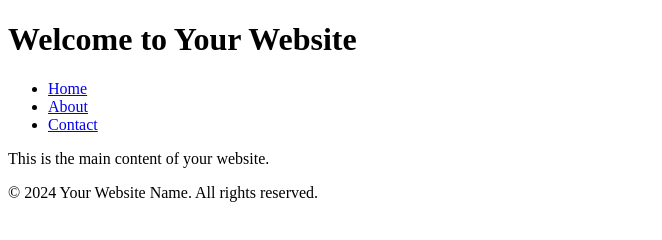
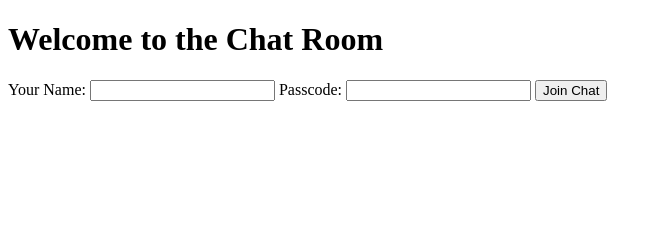
Before and after one commit to Mmmmmmmmmmmmml/gssc, a plain HTML site: page index.html in a window 1280 px wide. Shown: the whole page, without its empty margins (0-662 px from the left). Drawn offline with Linux system fonts and the light colour scheme.

Commit message:
Update index.html

```diff
--- a/index.html
+++ b/index.html
@@ -3,32 +3,16 @@
 <head>
     <meta charset="UTF-8">
     <meta name="viewport" content="width=device-width, initial-scale=1.0">
-    <title>Your Website Title</title>
-    <!-- Add any additional meta tags, stylesheets, or scripts here -->
+    <title>Chat Room</title>
 </head>
 <body>
-    <header>
-        <!-- Add your header content here -->
-        <h1>Welcome to Your Website</h1>
-    </header>
-
-    <nav>
-        <!-- Add your navigation menu here -->
-        <ul>
-            <li><a href="#">Home</a></li>
-            <li><a href="#">About</a></li>
-            <li><a href="#">Contact</a></li>
-        </ul>
-    </nav>
-
-    <main>
-        <!-- Add your main content here -->
-        <p>This is the main content of your website.</p>
-    </main>
-
-    <footer>
-        <!-- Add your footer content here -->
-        <p>&copy; 2024 Your Website Name. All rights reserved.</p>
-    </footer>
+    <h1>Welcome to the Chat Room</h1>
+    <form action="/join" method="POST">
+        <label for="name">Your Name:</label>
+        <input type="text" id="name" name="name" required>
+        <label for="passcode">Passcode:</label>
+        <input type="text" id="passcode" name="passcode" required>
+        <button type="submit">Join Chat</button>
+    </form>
 </body>
 </html>
```
